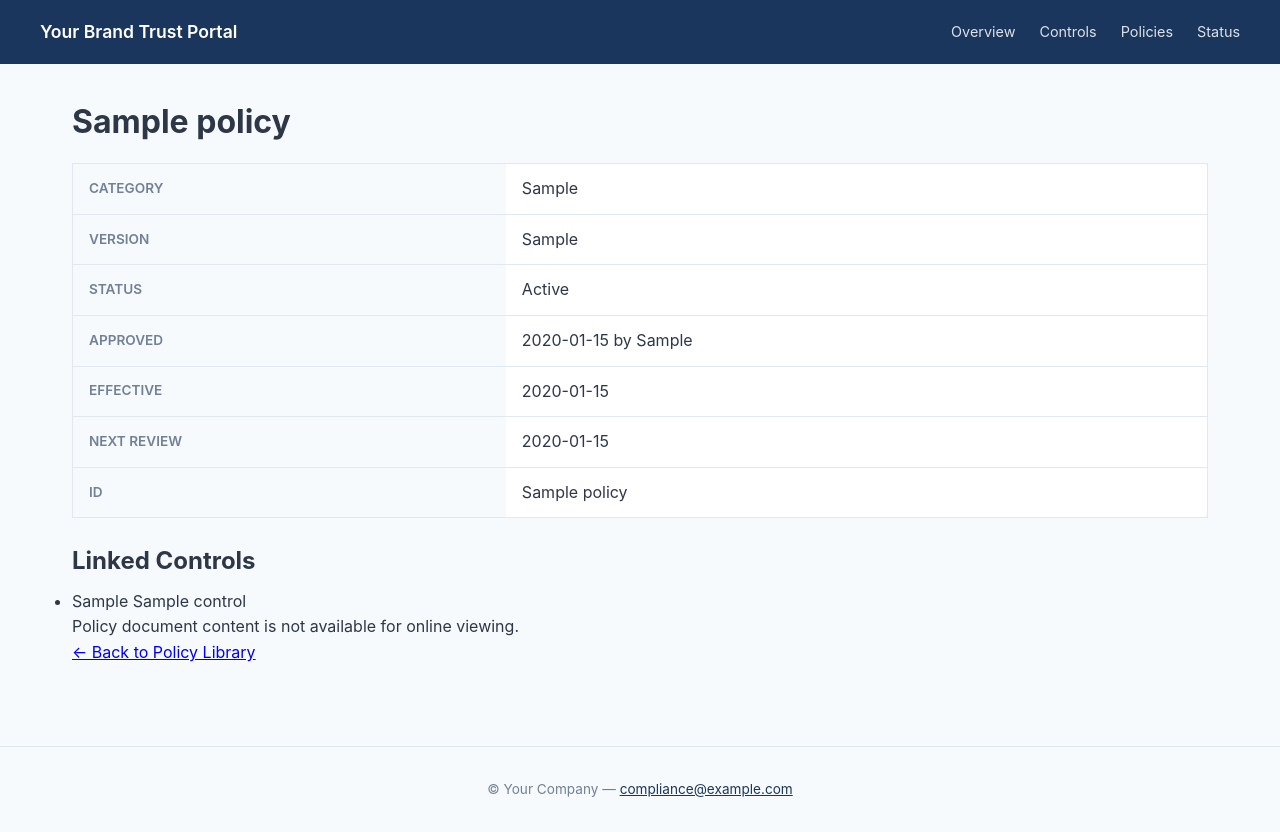
After one commit to MaxGood-AI/ai-agent-first-trust-portal, a Flask app: page /policies/1 in a window 1280 px wide. The commit adds this page. Run offline with Flask 3, Linux system fonts and the light colour scheme; tables that the repository leaves empty hold one stand-in row (values such as "Sample post").

Commit message:
Add policy content rendering with frontmatter parsing and markdown-to-HTML
## Problem

The portal's /policies page showed only metadata (title, category, dates)
with no way to view actual policy content. Policy markdown files with
YAML frontmatter were never parsed or rendered.

## Solution

- Added python-frontmatter and Markdown dependencies for parsing
- Created /policies/<id> detail route that reads the policy markdown
  file, strips YAML frontmatter, and renders content to HTML
- Policy file location configurable via POLICY_DIR env var
- Markdown rendered with tables, fenced_code, and toc extensions
- Policy detail page shows metadata table, linked controls, and
  rendered content
- Policy titles in list view now link to detail pages
- Graceful fallback when file not found or unparseable
- Added 2 new route tests (detail page + 404)
- 163 total tests pass, 0 failures

## Verified

- `docker exec mgcompliance-dev pytest tests/ -q` — 163 passed, 0 failed

## [THIS REPO IS NOT IN A USABLE STATE]

https://kanbanzone.io/b/QJxJGohF/c/624

Co-Authored-By: Claude Opus 4.6 <noreply@anthropic.com>

```diff
--- a/app/config.py
+++ b/app/config.py
@@ -17,6 +17,7 @@ class Config:
     PORTAL_COMPANY_NAME = os.environ.get("PORTAL_COMPANY_NAME", "Your Company")
     PORTAL_BRAND_NAME = os.environ.get("PORTAL_BRAND_NAME", "Your Brand")
     PORTAL_CONTACT_EMAIL = os.environ.get("PORTAL_CONTACT_EMAIL", "compliance@example.com")
+    POLICY_DIR = os.environ.get("POLICY_DIR", "")
 
     SWAGGER = {
         "title": "MGCompliance API",
--- a/app/routes/portal.py
+++ b/app/routes/portal.py
@@ -1,8 +1,15 @@
 """Public trust portal routes — client-facing compliance status."""
 
-from flask import Blueprint, render_template, current_app
+import logging
+import os
+
+import markdown
+from flask import Blueprint, render_template, current_app, abort
+from markupsafe import Markup
 
 from app.models import db, Control, Policy, TestRecord
+
+logger = logging.getLogger(__name__)
 
 portal_bp = Blueprint("portal", __name__)
 
@@ -56,6 +63,40 @@ def policies():
     )
 
 
+@portal_bp.route("/policies/<policy_id>")
+def policy_detail(policy_id):
+    """Display a single policy with rendered markdown content."""
+    policy = db.session.get(Policy, policy_id)
+    if not policy:
+        abort(404)
+
+    html_content = None
+    if policy.file_path:
+        policy_dir = current_app.config.get("POLICY_DIR", "")
+        if policy_dir:
+            full_path = os.path.join(policy_dir, os.path.basename(policy.file_path))
+        else:
+            full_path = policy.file_path
+
+        if os.path.exists(full_path):
+            try:
+                import frontmatter
+                post = frontmatter.load(full_path)
+                html_content = Markup(markdown.markdown(
+                    post.content,
+                    extensions=["tables", "fenced_code", "toc"],
+                ))
+            except Exception:
+                logger.warning("Could not render policy file: %s", full_path)
+
+    return render_template(
+        "portal/policy_detail.html",
+        policy=policy,
+        html_content=html_content,
+        brand_name=current_app.config["PORTAL_BRAND_NAME"],
+    )
+
+
 @portal_bp.route("/controls")
 def controls():
     """List all controls grouped by TSC category."""
--- a/app/templates/portal/policies.html
+++ b/app/templates/portal/policies.html
@@ -19,7 +19,7 @@
     <tbody>
         {% for policy in policies %}
         <tr>
-            <td>{{ policy.title }}</td>
+            <td><a href="{{ url_for('portal.policy_detail', policy_id=policy.id) }}">{{ policy.title }}</a></td>
             <td>{{ policy.category|replace('_', ' ')|title }}</td>
             <td>{{ policy.version }}</td>
             <td>{{ policy.approved_at.strftime('%Y-%m-%d') if policy.approved_at else '—' }}</td>
--- /dev/null
+++ b/app/templates/portal/policy_detail.html
@@ -0,0 +1,43 @@
+{% extends "base.html" %}
+{% block title %}{{ policy.title }}{% endblock %}
+
+{% block content %}
+<h1>{{ policy.title }}</h1>
+
+<table>
+    <tr><th>Category</th><td>{{ policy.category|replace('_', ' ')|title }}</td></tr>
+    <tr><th>Version</th><td>{{ policy.version }}</td></tr>
+    <tr><th>Status</th><td>{{ policy.status|replace('_', ' ')|title }}</td></tr>
+    {% if policy.approved_at %}
+    <tr><th>Approved</th><td>{{ policy.approved_at.strftime('%Y-%m-%d') }} by {{ policy.approved_by or '—' }}</td></tr>
+    {% endif %}
+    {% if policy.effective_date %}
+    <tr><th>Effective</th><td>{{ policy.effective_date.strftime('%Y-%m-%d') }}</td></tr>
+    {% endif %}
+    {% if policy.next_review_at %}
+    <tr><th>Next Review</th><td>{{ policy.next_review_at.strftime('%Y-%m-%d') }}</td></tr>
+    {% endif %}
+    {% if policy.short_name %}
+    <tr><th>ID</th><td>{{ policy.short_name }}</td></tr>
+    {% endif %}
+</table>
+
+{% if policy.controls %}
+<h2>Linked Controls</h2>
+<ul>
+    {% for control in policy.controls %}
+    <li>{{ control.control_id_short or '' }} {{ control.name }}</li>
+    {% endfor %}
+</ul>
+{% endif %}
+
+{% if html_content %}
+<div class="policy-content">
+    {{ html_content }}
+</div>
+{% else %}
+<p>Policy document content is not available for online viewing.</p>
+{% endif %}
+
+<p><a href="{{ url_for('portal.policies') }}">&larr; Back to Policy Library</a></p>
+{% endblock %}
--- a/requirements.txt
+++ b/requirements.txt
@@ -17,6 +17,10 @@ boto3==1.36.14
 # HTTP client (GitHub evidence collection)
 requests==2.32.3
 
+# Policy content rendering
+Markdown==3.7
+python-frontmatter==1.1.0
+
 # Environment
 python-dotenv==1.0.1
 
```
Also changed, not shown: tests/test_portal_routes.py (+17 -1 lines).
